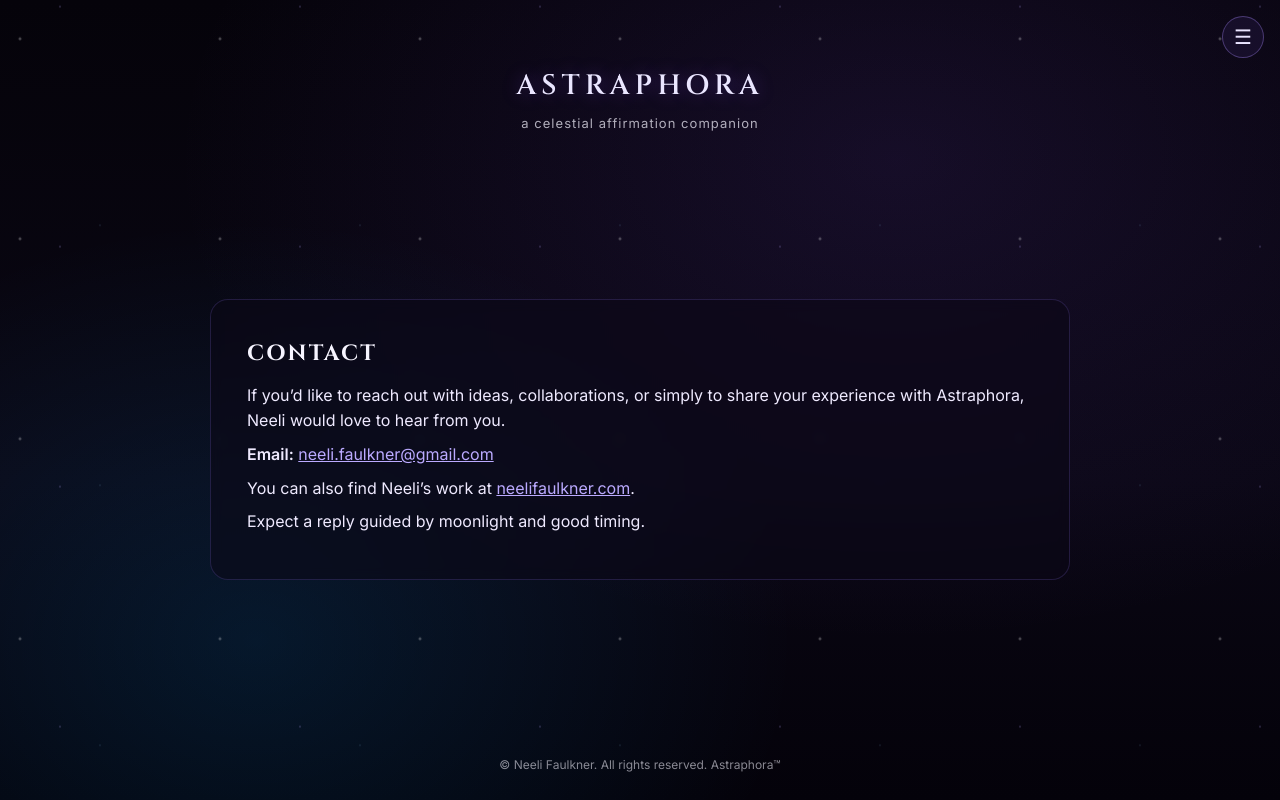
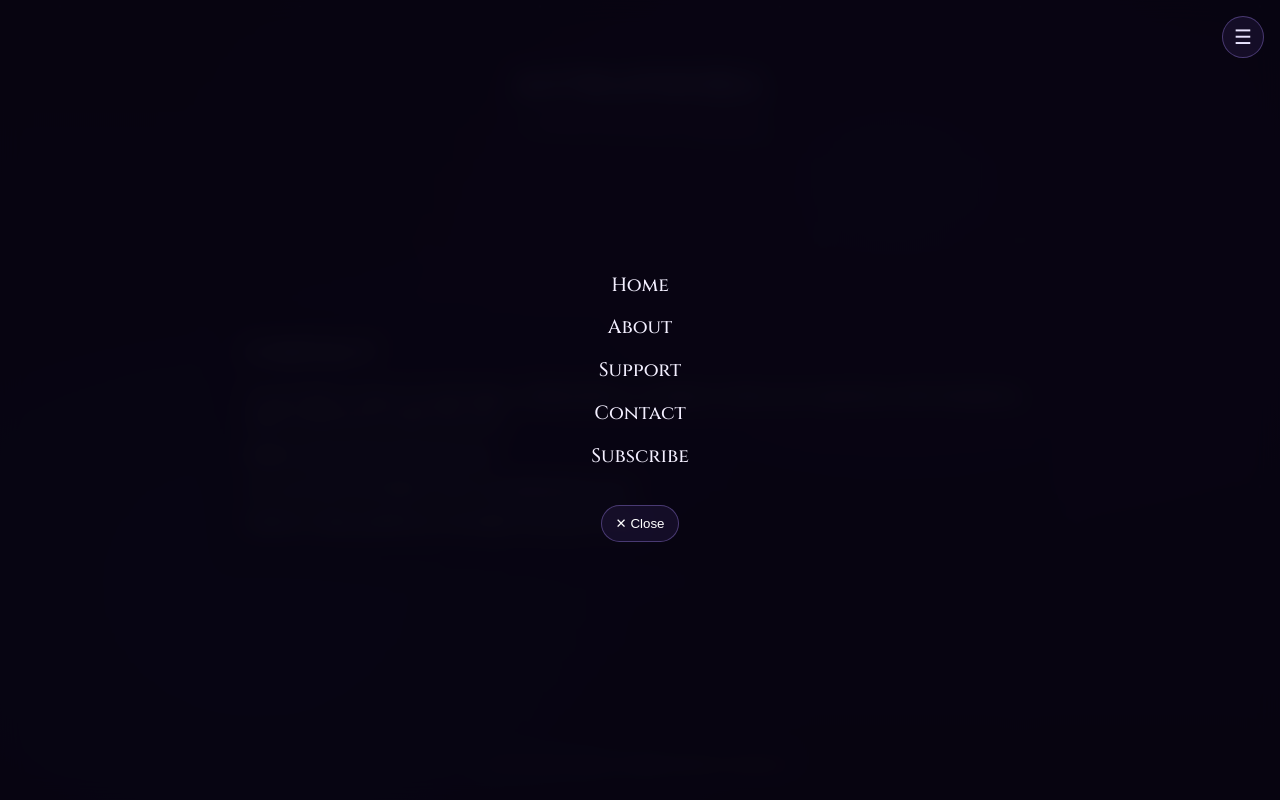
Before and after one commit to neelifaulkner/astraphora, a plain HTML site: page contact.html in a window 1280 px wide. Both pictures are taken after a click on the button "Open menu". Drawn offline with Linux system fonts and the light colour scheme.

Commit message:
Update contact.html

```diff
--- a/contact.html
+++ b/contact.html
@@ -41,8 +41,10 @@
 </head>
 <body>
   <div class="bg" aria-hidden="true"><div class="stars"></div><div class="stars2"></div><div class="stars3"></div></div>
-  <button class="menu-btn" id="menuBtn">☰</button>
-  <nav class="menu-overlay" id="menuOverlay"><div class="menu-panel">
+
+  <button class="menu-btn" id="menuBtn" aria-label="Open menu" aria-expanded="false">☰</button>
+  <nav class="menu-overlay" id="menuOverlay" aria-hidden="true">
+    <div class="menu-panel" role="dialog" aria-modal="true" aria-label="Site menu">
       <ul class="menu-list">
         <li><a class="menu-link" href="/astraphora/">Home</a></li>
         <li><a class="menu-link" href="/astraphora/about.html">About</a></li>
@@ -51,7 +53,8 @@
         <li><a class="menu-link" href="http://eepurl.com/joTY9k" target="_blank" rel="noopener">Subscribe</a></li>
       </ul>
       <button class="menu-close" id="menuClose">✕ Close</button>
-  </div></nav>
+    </div>
+  </nav>
 
   <div class="wrap">
     <header><div class="brand">ASTRAPHORA</div><div class="tagline">a celestial affirmation companion</div></header>
@@ -68,4 +71,14 @@
   </div>
 
   <script>
-    document.getElementById('year').textContent=new Date().get
+    document.getElementById('year').textContent = new Date().getFullYear();
+    const menuBtn=document.getElementById('menuBtn'),menuOverlay=document.getElementById('menuOverlay'),menuClose=document.getElementById('menuClose');
+    function openMenu(){menuOverlay.classList.add('active');menuOverlay.setAttribute('aria-hidden','false');menuBtn.setAttribute('aria-expanded','true');}
+    function closeMenu(){menuOverlay.classList.remove('active');menuOverlay.setAttribute('aria-hidden','true');menuBtn.setAttribute('aria-expanded','false');}
+    menuBtn.addEventListener('click',()=>menuOverlay.classList.contains('active')?closeMenu():openMenu());
+    menuClose.addEventListener('click',closeMenu);
+    menuOverlay.addEventListener('click',e=>{if(e.target===menuOverlay||e.target.matches('.menu-link'))closeMenu();});
+    document.addEventListener('keydown',e=>{if(e.key==='Escape'&&menuOverlay.classList.contains('active'))closeMenu();});
+  </script>
+</body>
+</html>
```
Lines whose indentation alone changed are shown as unchanged.
